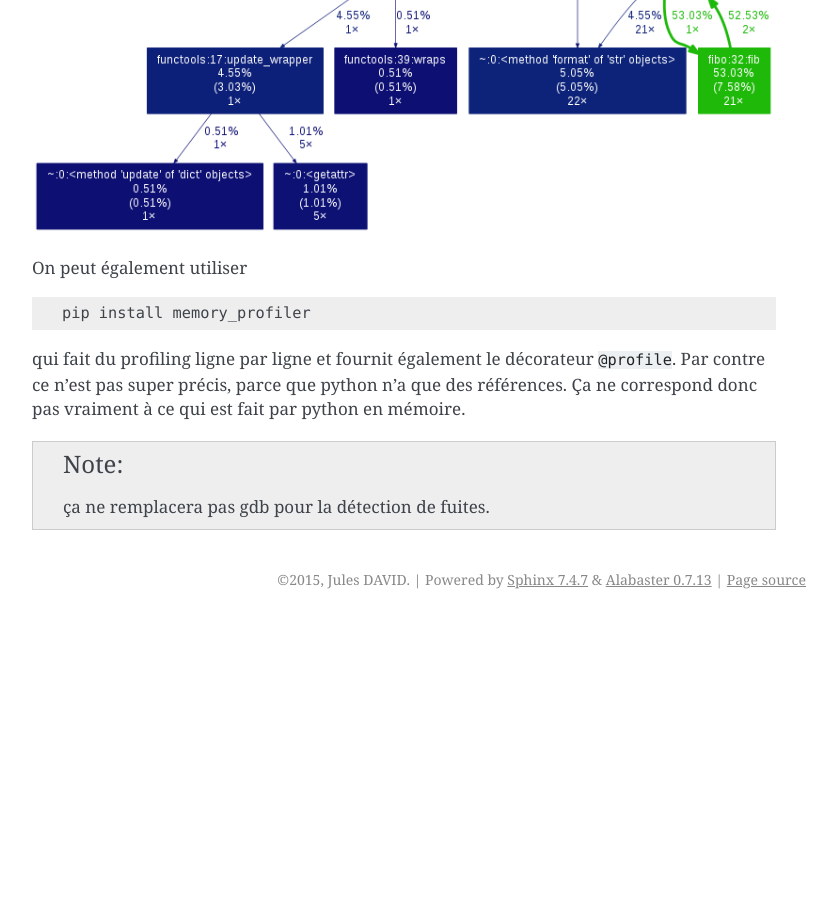
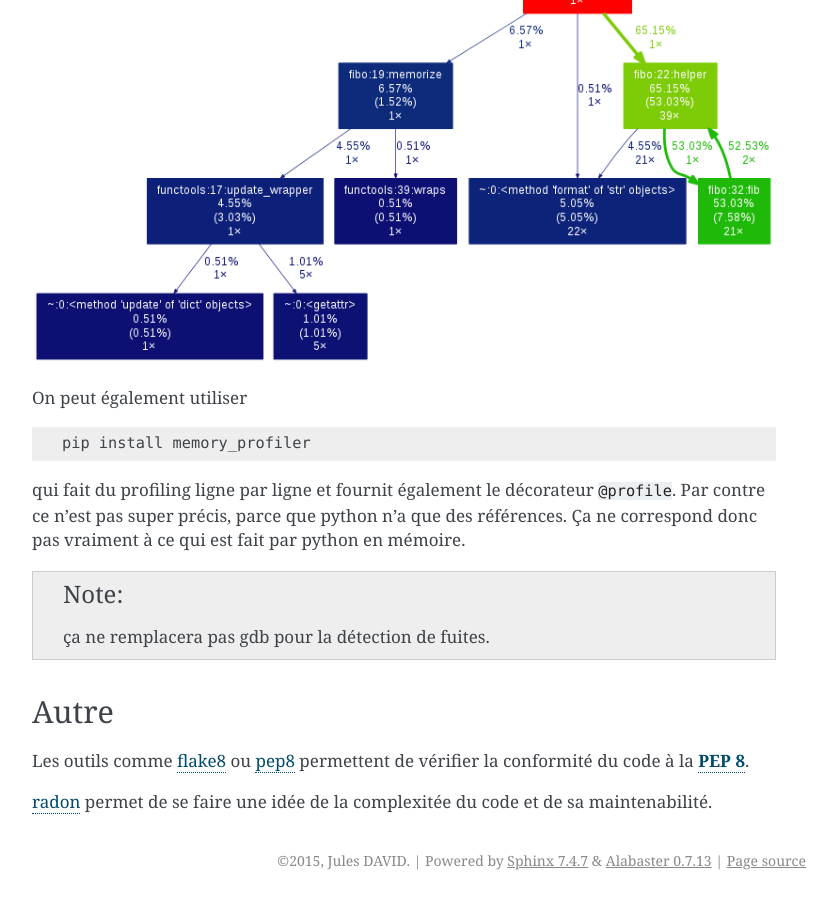
Before and after one commit to galactics/doc-python, a Sphinx documentation site: the page built from source/06-tools.rst, in a window 1280 px wide and 900 px high, scrolled down 4322 px. Shown: the whole window, without its empty margins (346-1183 px from the left). Built offline with Sphinx 7.4.7, drawn with Linux system fonts in a browser that asks for light colours; before the commit the page ends 4941 px from its top, so only the background shows below that; some of the changed text lies outside the part shown.

Commit message:
Outils: pyvenv, flake8 et radon

```diff
--- a/source/06-tools.rst
+++ b/source/06-tools.rst
@@ -17,6 +17,12 @@
 
 `pew <https://github.com/berdario/pew>`_ permet de créer un shell complet avec
 l'environnement de virtualenv.
+
+pyvenv
+^^^^^^
+
+À partir de python 3.3 le module :py:mod:`venv` permet de créer des environements
+virtuels nativement
 
 Déploiement
 -----------
@@ -228,3 +234,13 @@
 Ça ne correspond donc pas vraiment à ce qui est fait par python en mémoire.
 
 .. note:: ça ne remplacera pas gdb pour la détection de fuites.
+
+Autre
+-----
+
+Les outils comme `flake8 <https://pypi.python.org/pypi/flake8>`__ ou
+`pep8 <https://pypi.python.org/pypi/pep8>`__ permettent de vérifier la
+conformité du code à la :pep:`8`.
+
+`radon <https://pypi.python.org/pypi/radon>`__ permet de se faire une idée de
+la complexitée du code et de sa maintenabilité.
```
